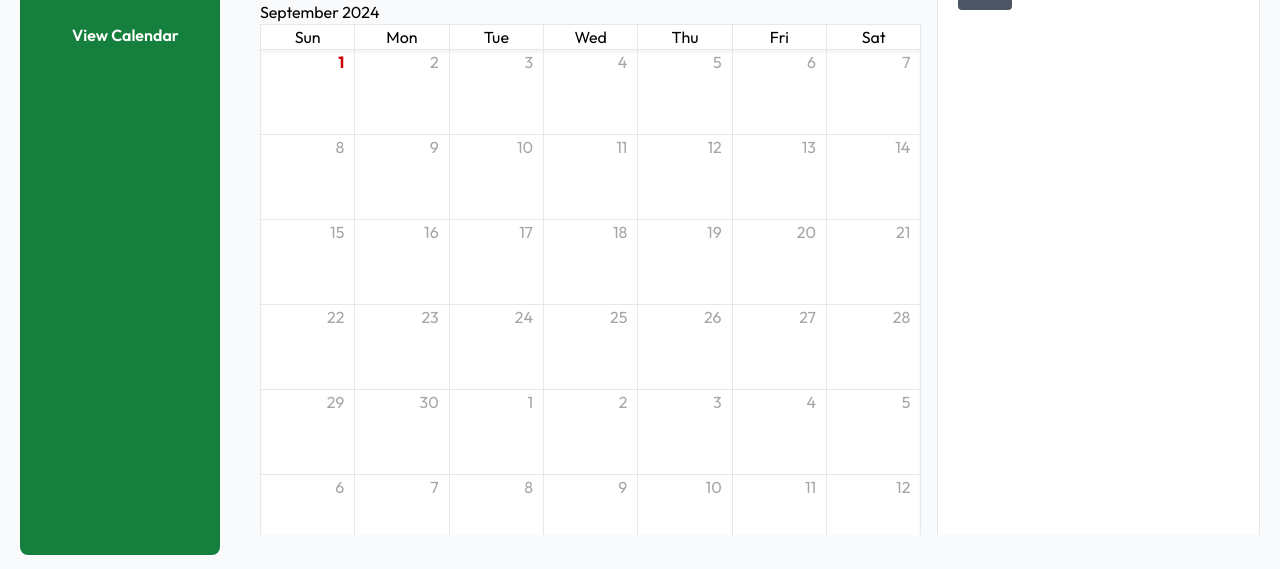
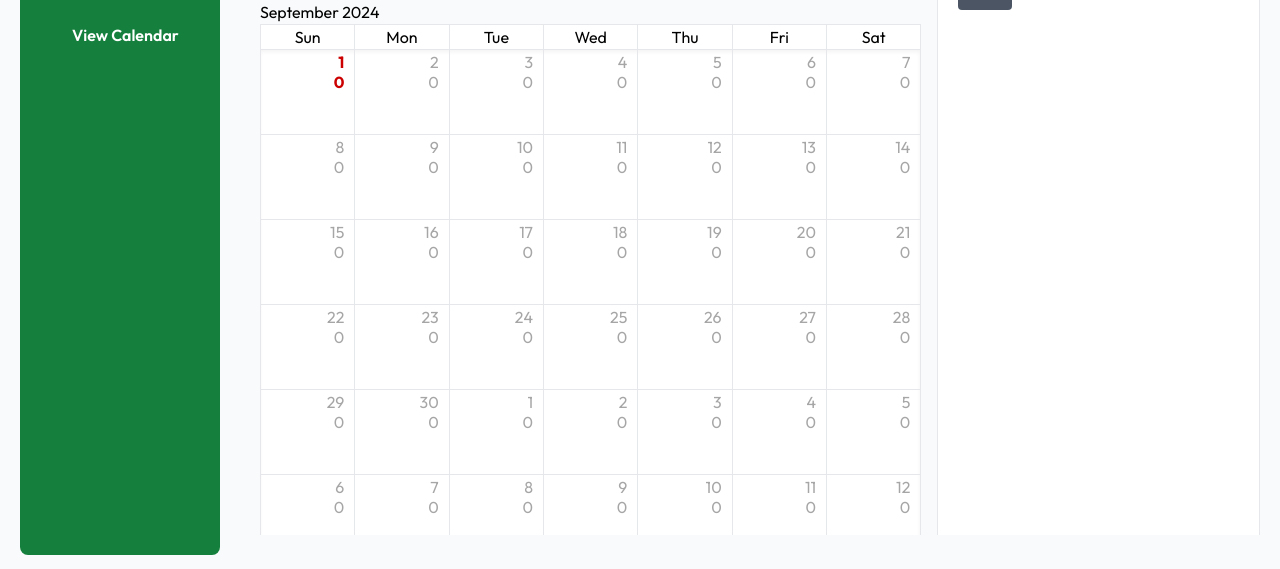
Before and after one commit to xiaqian1999/Content-Organizer, a React (Vite) app in the folder frontend/: page / in a window 1280 px wide. Shown: the part 265-834 px from the top of the page. Built offline with nearby package versions, Linux system fonts and the light colour scheme; no server answers; sample sign-in values are in the browser's storage.

Commit message:
Fullstack: fetch score from DB

```diff
--- a/frontend/src/components/CalenderDays.jsx
+++ b/frontend/src/components/CalenderDays.jsx
@@ -1,9 +1,28 @@
-import React, { useEffect } from 'react'
+import axios from 'axios';
+import React, { useEffect, useState } from 'react'
 
-const CalenderDays = ({currentDay, changeCurrentDay}) => {
+const CalenderDays = ({currentDay, changeCurrentDay, url}) => {
     let firstDayOfMonth = new Date(currentDay.getFullYear(), currentDay.getMonth(), 1);
     let weekdayOfFirstDay = firstDayOfMonth.getDay();
     let currentDays = [];
+    const [dailyScores, setDailyScores] = useState({});
+
+    const fetchScores = async () => {
+        try {
+            const response = await axios.get(`${url}/api/calendar/getScores`);
+            const scores = response.data.reduce((acc, item) => {
+                acc[new Date(item.date).toDateString()] = item.daily_total_score;
+                return acc;
+            }, {});
+            setDailyScores(scores);
+        } catch (error) {
+            console.error('Error fetching scores:', error);
+        }
+    }
+
+    useEffect(() => {
+        fetchScores();
+    })
 
     //adjust firstDayOfMonth to the start of the calendar grid if the first day of the month doesn't start on Sunday
     if (weekdayOfFirstDay !== 0){
@@ -17,7 +36,8 @@ const CalenderDays = ({currentDay, changeCurrentDay}) => {
             month: firstDayOfMonth.getMonth(),
             number: firstDayOfMonth.getDate(),
             selected: firstDayOfMonth.toDateString() === currentDay.toDateString(),
-            year: firstDayOfMonth.getFullYear()
+            year: firstDayOfMonth.getFullYear(),
+            score: dailyScores[firstDayOfMonth.toDateString()] || 0
         }
         currentDays.push(calendarDay);
         firstDayOfMonth.setDate(firstDayOfMonth.getDate()+1);
@@ -32,6 +52,7 @@ const CalenderDays = ({currentDay, changeCurrentDay}) => {
                         style={{height:"85px"}}
                         >
                         <p className='absolute' style={{right:"10px", color:"#a6a6a6"}}>{day.number}</p>
+                        <p className='absolute' style={{right:"10px", top:"20px", color:"#a6a6a6"}}>{day.score}</p>
                     </div>
                 )
             })}
--- a/frontend/src/pages/Dashboard.jsx
+++ b/frontend/src/pages/Dashboard.jsx
@@ -13,7 +13,7 @@ const Dashboard = ({url}) => {
             <TrackerList title="Daily" port_url={url} />
             <TrackerList title="Annual" port_url={url} />
           </div>
-          <ViewCalendar />
+          <ViewCalendar port_url={url} />
         </div>
         <ToDoList port_url={url} />
       </div>
--- a/frontend/src/pages/ViewCalendar.jsx
+++ b/frontend/src/pages/ViewCalendar.jsx
@@ -1,7 +1,7 @@
 import React, { useState } from 'react'
-import CalenderDays from '../components/calenderDays';
+import CalenderDays from '../components/CalenderDays';
 
-const ViewCalendar = () => {
+const ViewCalendar = ({port_url}) => {
   const weekdays = ['Sun', 'Mon', 'Tue', 'Wed', 'Thu', 'Fri', 'Sat'];
   const months = ['January', 'February', 'March', 'April', 'May', 'June',
                    'July', 'August', 'September', 'October', 'November', 'December'];
@@ -23,7 +23,7 @@ const ViewCalendar = () => {
             return <div key={index} className="w-auto text-center border-r"><p>{weekday}</p></div>
           })}
         </div>
-        <CalenderDays currentDay={currentDay} changeCurrentDay={changeCurrentDay} />
+        <CalenderDays currentDay={currentDay} changeCurrentDay={changeCurrentDay} url={port_url} />
       </div>
     </div>
   )
```
